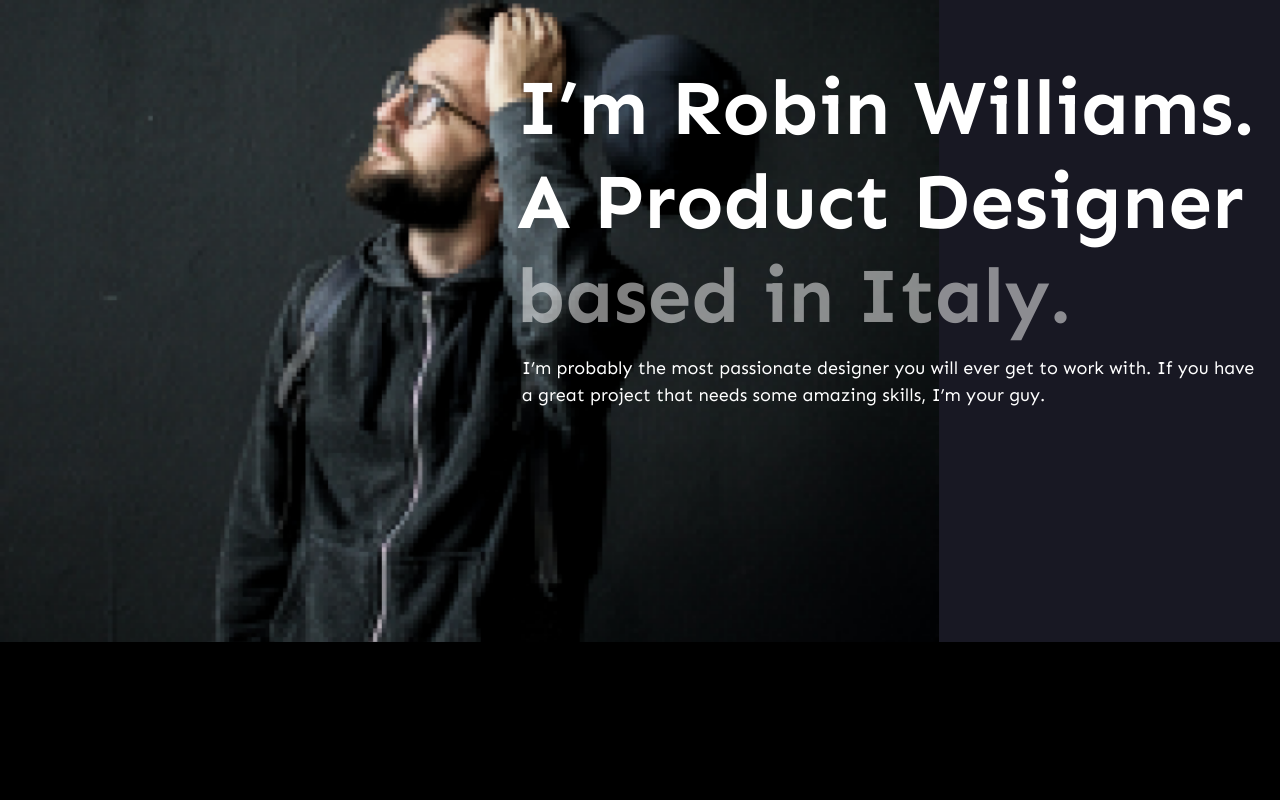
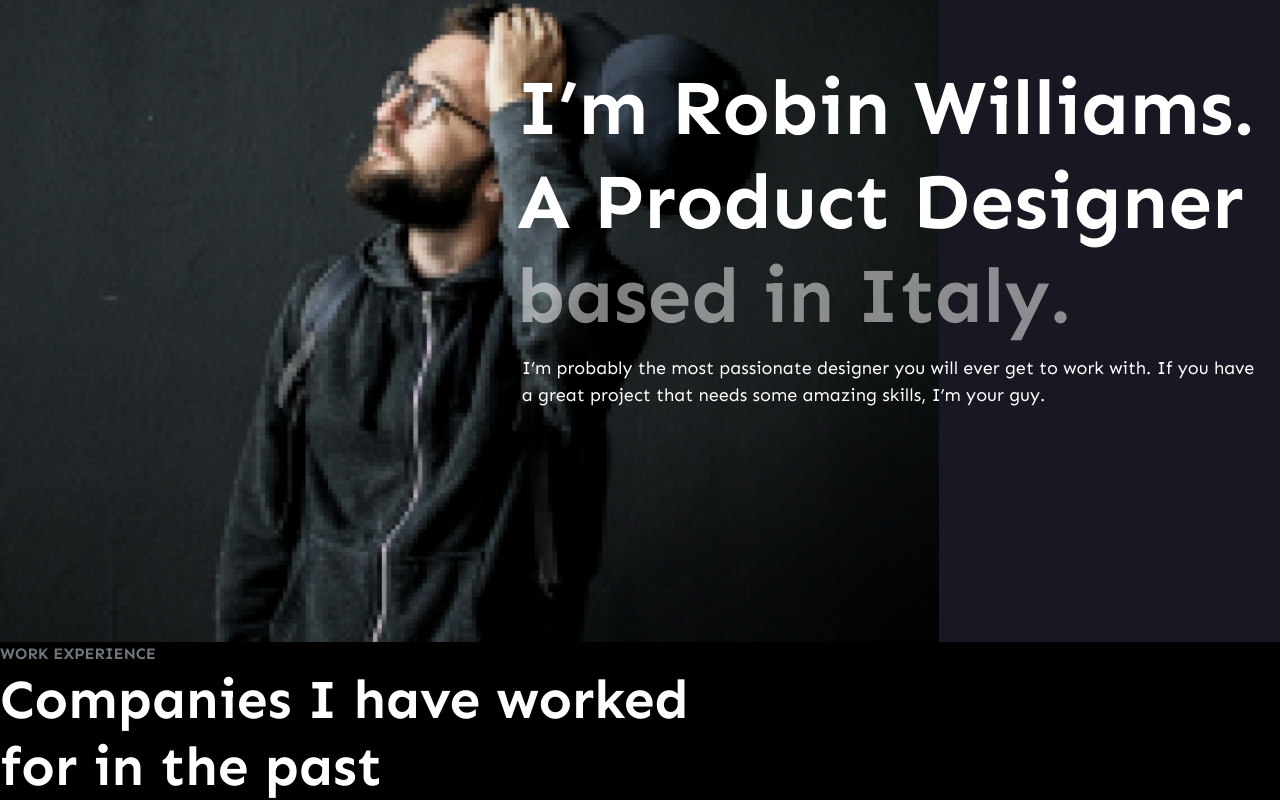
Before and after one commit to Skanetdima/Robin.W, a React (Create React App) app: page / in a window 1280 px wide. Shown: the part 255-1055 px from the top of the page. Before the commit the page ends 897 px from the top, so only its background shows below. Built offline with nearby package versions, Linux system fonts and the light colour scheme.

Commit message:
second container processing

```diff
--- a/src/App.js
+++ b/src/App.js
@@ -1,12 +1,14 @@
 import "./styles/style.css";
 import { Header } from "./header";
 import { FirstContainer } from "./firstContainer";
+import { SecondContainer } from "./secondContainer";
 export default function App() {
   return (
     <>
       <Header className="header" />
       <main>
         <FirstContainer className="firstContainer" />
+        <SecondContainer className="secondContainer" />
       </main>
     </>
   );
--- /dev/null
+++ b/src/secondContainer.js
@@ -0,0 +1,12 @@
+export const SecondContainer = ({ className }) => {
+  const divItems = null;
+  return (
+    <div className={className}>
+      <span className="overline">work experience</span>
+      <h2 className="heading2">
+        Companies I have worked <br /> for in the past
+      </h2>
+      <div>{divItems}</div>
+    </div>
+  );
+};
--- a/src/styles/style.css
+++ b/src/styles/style.css
@@ -18,6 +18,27 @@
   font-style: normal;
   line-height: 1.5;
   letter-spacing: normal;
+}
+
+.heading2 {
+  font-size: 55px;
+  font-weight: bold;
+  font-stretch: normal;
+  font-style: normal;
+  line-height: normal;
+  letter-spacing: normal;
+}
+
+.overline {
+  font-weight: bold;
+  font-stretch: normal;
+  font-style: normal;
+  line-height: 1.5;
+  letter-spacing: normal;
+  text-align: left;
+  color: #deecf9;
+  text-transform: uppercase;
+  opacity: 0.5;
 }
 
 body {
--- a/src/styles/style.scss
+++ b/src/styles/style.scss
@@ -31,7 +31,25 @@ $VioletAccent: #fbe4ff;
   line-height: 1.5;
   letter-spacing: normal;
 }
-
+.heading2 {
+  font-size: 55px;
+  font-weight: bold;
+  font-stretch: normal;
+  font-style: normal;
+  line-height: normal;
+  letter-spacing: normal;
+}
+.overline {
+  font-weight: bold;
+  font-stretch: normal;
+  font-style: normal;
+  line-height: 1.5;
+  letter-spacing: normal;
+  text-align: left;
+  color: $LightGrey;
+  text-transform: uppercase;
+  opacity: 0.5;
+}
 //Body
 body {
   font-family: "Sen";
@@ -72,6 +90,8 @@ body {
       background: url("../images/Rectangle_37.png") no-repeat $Level1;
       background-size: contain;
       background-position: left;
+      .secondContainer {
+      }
     }
   }
 }
```
Also changed, not shown: 1 other file (tests, documents, lock files or other folders).
